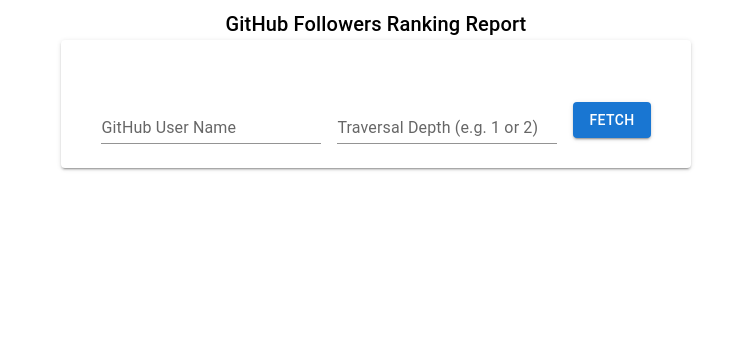
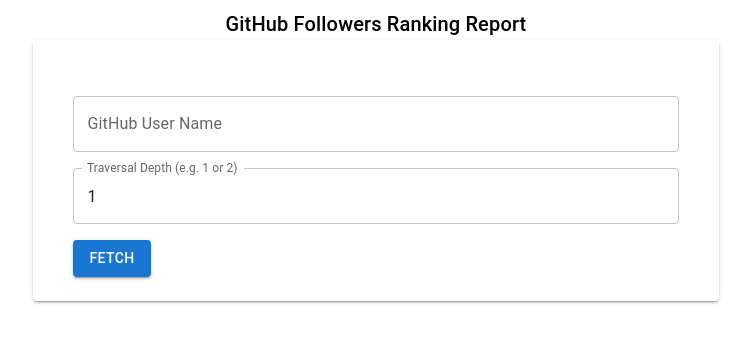
Before and after one commit to urikhaimov/github-followers-ranking, a React (Create React App) app: page / in a window 1280 px wide. Shown: the top 342 px of the page, without its empty margins (264-1015 px from the left). Built offline with nearby package versions, Linux system fonts and the light colour scheme.

Commit message:
rerender issue

```diff
--- a/src/components/FetchForm/FetchForm.jsx
+++ b/src/components/FetchForm/FetchForm.jsx
@@ -1,21 +1,21 @@
 import React, { memo, useContext } from 'react';
 import { LabeledInput } from '../../ui/LabeledInput';
-import { DashboardContext } from '../../context/DashboardContext';
-
 import { Box, Button } from '@mui/material';
 import MuiResponsiveness from '../MuiResponsiveness/MuiResponsiveness';
 import { FormContext } from '../../context/FormContext';
 
-const FetchForm = memo(() => {
-    const { handleSubmit} = useContext(FormContext);
-    const { onSubmit } = useContext(DashboardContext);
-    console.log('form')
+const FetchForm = memo(({ onSubmit }) => {
+    const { handleSubmit, register } = useContext(FormContext);
+    console.log('form render');
+
+    // Create a proper handler that uses react-hook-form's handleSubmit
+    const submitHandler = handleSubmit(onSubmit);
 
     return (
         <Box
             component="form"
             method="post"
-            onSubmit={handleSubmit(onSubmit)}
+            onSubmit={submitHandler}
             sx={{
                 display: 'flex',
                 flexDirection: 'column',
@@ -32,16 +32,14 @@
                     label="GitHub User Name"
                     name="followerName"
                     placeholder="Enter GitHub User Name"
-
-
+                    {...register("followerName", { required: true })}
                 />
                 <LabeledInput
                     label="Traversal Depth (e.g. 1 or 2)"
                     name="depth"
                     placeholder="Enter Depth"
                     type="number"
-
-
+                    {...register("depth", { required: true, valueAsNumber: true })}
                 />
                 <Button type="submit" variant="contained">Fetch</Button>
             </MuiResponsiveness>
--- a/src/context/DashboardContext.js
+++ b/src/context/DashboardContext.js
@@ -1,3 +1,11 @@
-import React from 'react';
+import { createContext } from 'react';
 
-export const DashboardContext  = React.createContext({});
+export const DashboardContext = createContext({
+  sortedUsers: [],
+  sortBy: '',
+  handleSortChange: () => {},
+  currentPage: 1,
+  totalItems: 0,
+  itemsPerPage: 3,
+  handlePageChange: () => {}
+});
--- a/src/context/FormContext.jsx
+++ b/src/context/FormContext.jsx
@@ -1,4 +1,11 @@
 // FormContext.jsx
 import { createContext } from 'react';
 
-export const FormContext = createContext(null);
+export const FormContext = createContext({
+  register: () => {},
+  handleSubmit: () => {},
+  formState: { errors: {} },
+  setValue: () => {},
+  getValues: () => {},
+  watch: () => {}
+});
--- a/src/context/FormProvider.jsx
+++ b/src/context/FormProvider.jsx
@@ -3,9 +3,19 @@
 import { FormContext } from './FormContext';
 
 const FormProvider = ({ children }) => {
-  const formMethods = useForm();
+  // Initialize all methods from react-hook-form
+  const methods = useForm({
+    mode: 'onSubmit',
+    defaultValues: {
+      followerName: '',
+      depth: 1
+    }
+  });
 
-  const value = useMemo(() => formMethods, [formMethods]);
+  // Memoize to prevent unnecessary re-renders
+  const value = useMemo(() => ({
+    ...methods
+  }), [methods]);
 
   return (
     <FormContext.Provider value={value}>
--- a/src/pages/DashboardPage/DashboardPage.jsx
+++ b/src/pages/DashboardPage/DashboardPage.jsx
@@ -1,4 +1,4 @@
-import React, { useReducer, useEffect, useMemo, useCallback, useContext } from 'react';
+import React, { useReducer, useEffect, useMemo, useCallback, createContext } from 'react';
 import { getUsers, getFollowers } from './api/mockGithubApi';
 import { resolveFollowers, calculateRanks } from '../../utils/rankCalculator';
 import { enrichFollowers } from '../../utils/enrichFollowers';
@@ -7,29 +7,39 @@
 import { DashboardContext } from '../../context/DashboardContext';
 import { reducer } from './store/Reducer';
 import { initialState } from './store/initialState';
-import {Box} from '@mui/material';
+import { Box } from '@mui/material';
 import { sortFollowers } from '../../utils/sortFollowers';
 import FormProvider from '../../context/FormProvider';
 
+// Create a separate Context for form-related functionality
+export const FormSubmitContext = createContext(null);
 
+// Extract the FetchForm rendering into a separate component
+// This prevents it from rerendering when pagination/sorting changes
+const FetchFormContainer = React.memo(() => {
+  const { onSubmit } = React.useContext(FormSubmitContext);
 
+  console.log("FetchFormContainer render");
+
+  return (
+    <Box sx={{ mb: 5 }}>
+      <FetchForm onSubmit={onSubmit} />
+    </Box>
+  );
+});
 
 function DashboardPage() {
   const [state, dispatch] = useReducer(reducer, initialState);
   const { users, followers, sortBy, currentPage } = state;
   const itemsPerPage = 3;
 
-
   useEffect(() => {
     async function fetchData() {
       const gitHubUsers = await getUsers();
       dispatch({ type: 'SET_USERS', payload: gitHubUsers });
-
     }
     fetchData();
-
-  }, [])
-
+  }, []);
 
   // Handles the main logic: fetches all followers up to given depth, computes ranking, and updates UI
   const onSubmit = useCallback(async (data) => {
@@ -56,29 +66,36 @@
     // Step 5: Merge enriched data with calculated ranks and update state
     const ranked = enriched.map((u) => ({ ...u, followersRank: ranks[u.name] || 0 }));
 
+    dispatch({ type: 'SET_FOLLOWERS', payload: ranked });
+  }, [users]);
 
-    dispatch({ type: 'SET_FOLLOWERS', payload: ranked });
-
-  });
   const handleSortChange = useCallback((e) => {
     dispatch({ type: 'SET_SORT_BY', payload: e.target.value });
-  });
-
+  }, []);
 
   const handlePageChange = useCallback((event, value) => {
     dispatch({ type: 'SET_CURRENT_PAGE', payload: value });
-  });
+  }, []);
 
   // Calculate visible followers for current page
   const indexOfLast = currentPage * itemsPerPage;
   const indexOfFirst = indexOfLast - itemsPerPage;
   const currentUsers = followers.slice(indexOfFirst, indexOfLast);
 
-  const sortedUsers = [...currentUsers].sort((a, b) => sortFollowers(a, b, sortBy));
+  const sortedUsers = useMemo(() =>
+    [...currentUsers].sort((a, b) => sortFollowers(a, b, sortBy)),
+    [currentUsers, sortBy]
+  );
+
   const totalItems = followers.length;
-  const contextValue = useMemo(() => ({
 
-    onSubmit,
+  // The form submission context value - only includes what FetchForm needs
+  const formContextValue = useMemo(() => ({
+    onSubmit
+  }), [onSubmit]);
+
+  // The dashboard context value - includes everything CardList needs
+  const dashboardContextValue = useMemo(() => ({
     sortedUsers,
     sortBy,
     handleSortChange,
@@ -87,27 +104,27 @@
     itemsPerPage,
     handlePageChange
   }), [
-    onSubmit,
     sortedUsers,
     sortBy,
     handleSortChange,
     currentPage,
     totalItems,
     itemsPerPage,
-    handlePageChange]);
-
+    handlePageChange
+  ]);
 
   return (
-      <DashboardContext.Provider value={contextValue} >
-        <Box sx={{ mb: 5 }}>
-          <FetchForm />
-        </Box>
+    <>
+      <FormSubmitContext.Provider value={formContextValue}>
+        <FetchFormContainer />
+      </FormSubmitContext.Provider>
+
+      <DashboardContext.Provider value={dashboardContextValue}>
         <CardList />
       </DashboardContext.Provider>
+    </>
   );
 }
-
-
 
 export default function DashboardPageWithProvider() {
   return (
--- a/src/ui/LabeledInput.js
+++ b/src/ui/LabeledInput.js
@@ -1,21 +1,14 @@
-import React, { useContext } from 'react';
-import { Input, InputLabel, FormHelperText, Box, FormControl } from '@mui/material';
-import { FormContext } from '../context/FormContext';
+import React, { forwardRef } from 'react';
+import { TextField } from '@mui/material';
 
-export const LabeledInput = React.memo( ({ label, name, placeholder, type = 'text', required }) => {
-  const { register} = useContext(FormContext);
-  console.log('labeled')
+export const LabeledInput = forwardRef(({ label, ...props }, ref) => {
   return (
-    <FormControl variant="standard">
-      <InputLabel htmlFor={name}>{label}</InputLabel>
-      <Input
-        id={name}
-        {...register(name, { required: `${label} is required` })}
-        placeholder={placeholder}
-        type={type}
-
-      />
-
-    </FormControl>
+    <TextField
+      variant="outlined"
+      fullWidth
+      label={label}
+      inputRef={ref}
+      {...props}
+    />
   );
 });
```
